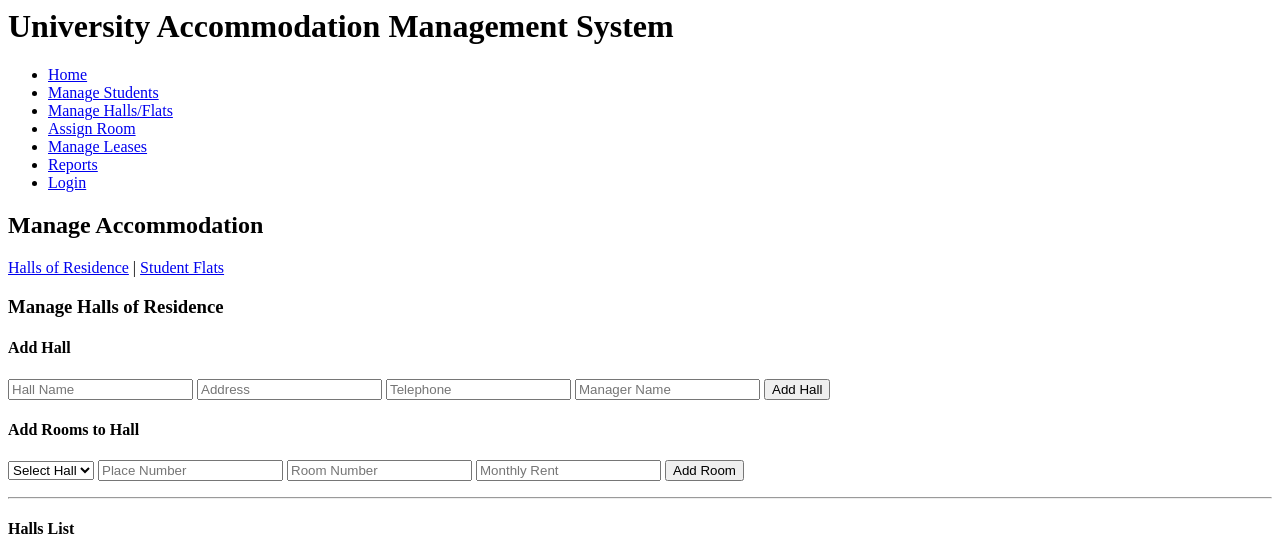
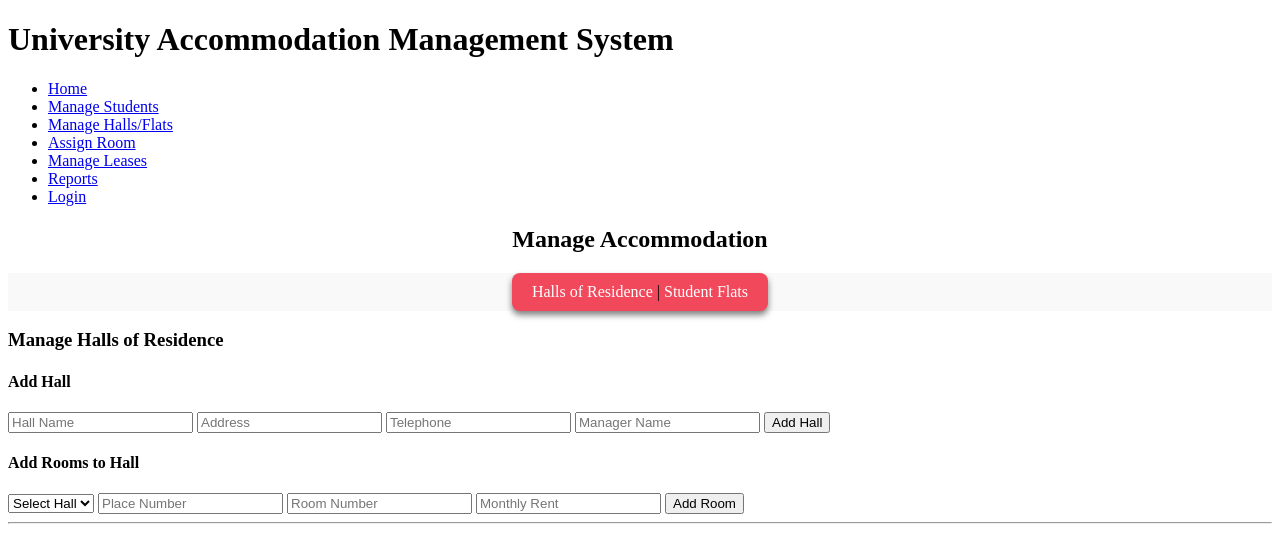
Before and after one commit to Tappyfrappe/unv_acc, a PHP site: page /pages/accommodation.php in a window 1280 px wide. Shown: the top 547 px of the page. Run offline with PHP 8.4, Linux system fonts and the light colour scheme; data that the repository does not hold is empty.

Commit message:
Update accommodation.php

```diff
--- a/pages/accommodation.php
+++ b/pages/accommodation.php
@@ -1,3 +1,56 @@
+
+<!DOCTYPE html>
+<html lang="en">
+<head>
+    <meta charset="UTF-8">
+    <meta name="viewport" content="width=device-width, initial-scale=1.0">
+    <title>Accommodation</title>
+</head>
+
+<style>
+
+
+    body {
+        display: wrap;
+
+    }
+
+    h2{
+        text-align: center;
+    }
+
+
+    .navbar {
+        display: flex;
+        justify-content: center;
+        align-items: center;
+        background-color: #f9f9f9;
+    }
+
+    .navbar nav {
+        background-color: #f1485b;
+        padding: 10px 20px;
+        border-radius: 8px;
+        box-shadow: 0 4px 6px rgba(0, 0, 0, 0.5);
+    }
+
+    .navbar nav a {
+        text-decoration: none;
+        color: white;
+        transition: all 0.3s ease;
+    }
+
+    .navbar nav a:hover {
+        text-decoration: none;
+        color: #212f3c;
+    }
+
+
+</style>
+
+
+<body>
+
 <?php
 include '../includes/db_connect.php';
 include '../includes/header.php';
@@ -6,10 +59,13 @@ include '../includes/header.php';
 <h2>Manage Accommodation</h2>
 
 <!-- Tabs for Halls and Flats -->
-<nav>
+ <div class="navbar">
+    <nav>
     <a href="?type=hall">Halls of Residence</a> |
     <a href="?type=flat">Student Flats</a>
-</nav>
+    </nav>
+ </div>
+
 
 <?php
 $type = $_GET['type'] ?? 'hall'; // Default to halls
@@ -21,3 +77,6 @@ if ($type === 'hall') {
 ?>
 
 <?php include '../includes/footer.php'; ?>
+
+</body>
+</html>
```
